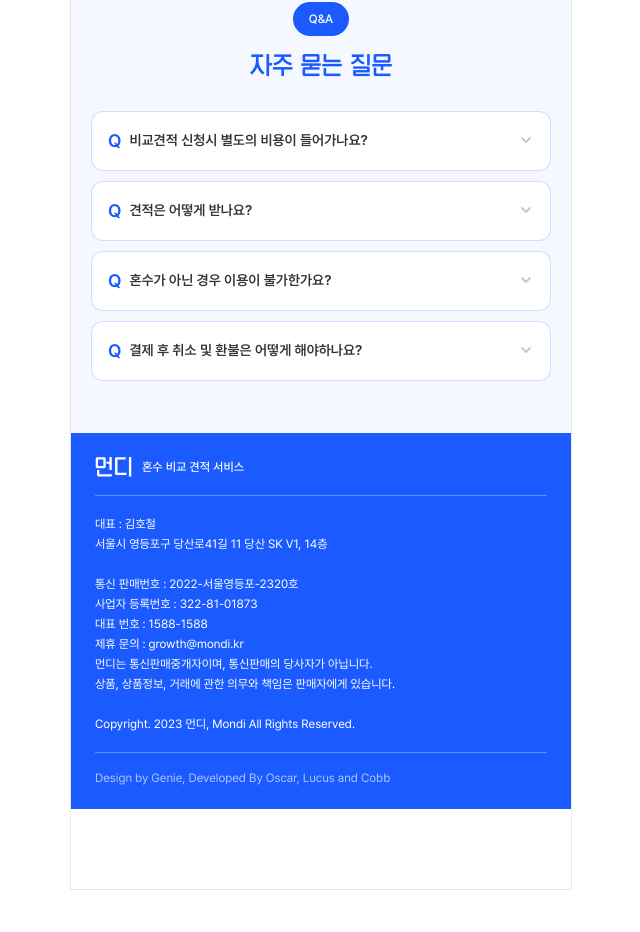
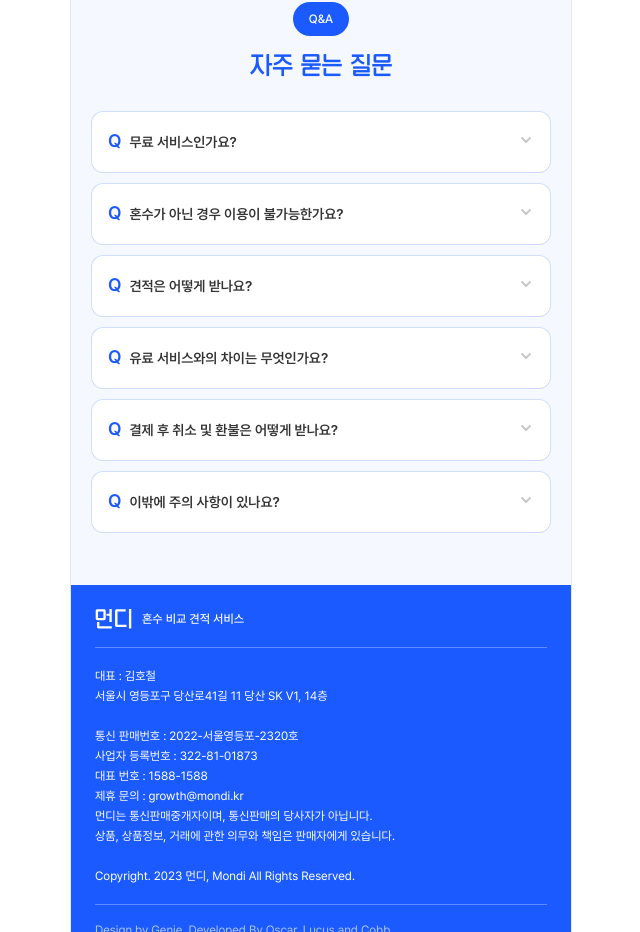
Before and after one commit to seong-ji-sue/mondi, a Next.js app: page / in a window 1280 px wide. Shown: the part 4420-5352 px from the top of the page, without its empty margins (320-960 px from the left). Before the commit the page ends 5310 px from the top, so only its background shows below. Built offline with nearby package versions, Linux system fonts and the light colour scheme.

Commit message:
FAQ 콘텐츠 추가

```diff
--- a/pages/index.tsx
+++ b/pages/index.tsx
@@ -743,17 +743,23 @@ const SessionMondi = () => {
 }
 
 const faqs = [{
-  question: "비교견적 신청시 별도의 비용이 들어가나요?",
-  answer: "먼디의 비교 견적 서비스는 무료로 이용할 수 있습니다. 별도의 수수료는 발생하지 않으니 부담 없이 이용하세요."
+  question: "무료 서비스인가요?",
+  answer: "네. 무료로 이용할 수 있습니다. 부담 없이 이용하세요."
+}, {
+  question: "혼수가 아닌 경우 이용이 불가능한가요?",
+  answer: "현재는 혼수 비교 견적 서비스만 제공하고 있습니다."
 }, {
   question: "견적은 어떻게 받나요?",
-  answer: "먼디의 비교 견적 서비스는 무료로 이용할 수 있습니다. 별도의 수수료는 발생하지 않으니 부담 없이 이용하세요."
+  answer: "카카오톡으로 가격 정보와 판매 사원의 정보를 제공하고 있습니다."
 }, {
-  question: "혼수가 아닌 경우 이용이 불가한가요?",
-  answer: "먼디의 비교 견적 서비스는 무료로 이용할 수 있습니다. 별도의 수수료는 발생하지 않으니 부담 없이 이용하세요."
+  question: "유료 서비스와의 차이는 무엇인가요?",
+  answer: "무료는 배송지 주변 매장에 견적서를 받지만 유료는 데이터를 활용해 전국에서 가장 할인 프로모션이 높은 지점을 탐색해 견적서를 제공합니다."
 }, {
-  question: "결제 후 취소 및 환불은 어떻게 해야하나요?",
-  answer: "먼디의 비교 견적 서비스는 무료로 이용할 수 있습니다. 별도의 수수료는 발생하지 않으니 부담 없이 이용하세요."
+  question: "결제 후 취소 및 환불은 어떻게 받나요?",
+  answer: "서비스 이용 후 불만족시 100% 환불 해드립니다."
+}, {
+  question: "이밖에 주의 사항이 있나요?",
+  answer: "결제 시 카드 사용을 권장합니다.\n만약 판매 사원이 개인 계좌를 안내해줬다면 즉시 먼디에 신고해주세요."
 }];
 
 const FaqContainer = styled.div<{ isLast?: boolean }>`
@@ -818,6 +824,7 @@ const SessionFaq = () => {
                   textStyle="
                     font-weight: 600;
                     font-size: 14px;
+                    line-height: 20px;
                     color: #333;
                   "
                 >{faq.question}</FaqText>
@@ -827,6 +834,7 @@ const SessionFaq = () => {
                       font-weight: 500;
                       font-size: 14px;
                       color: #5D6477;
+                      line-height: 20px;
                       margin-top: 12px;
                     "
                   >
```
